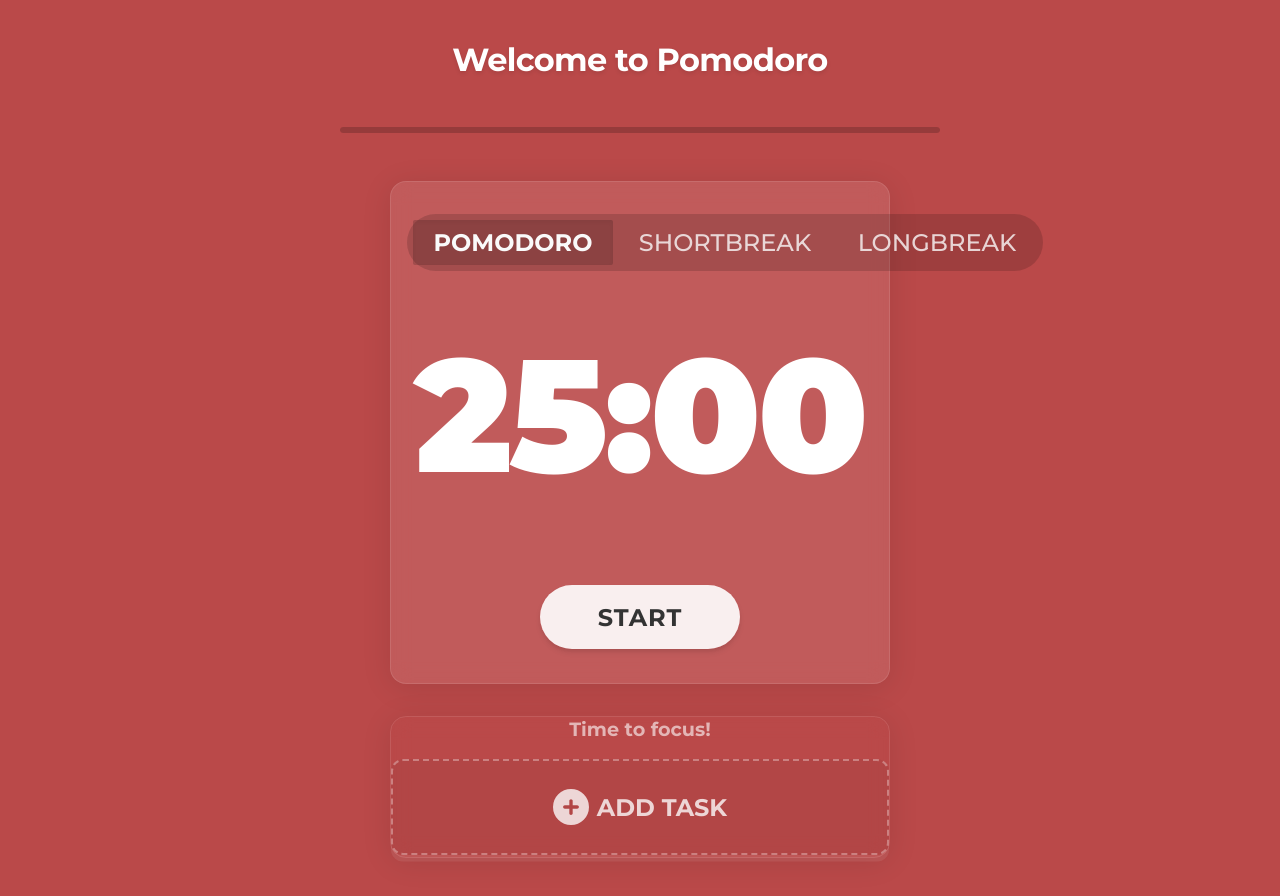
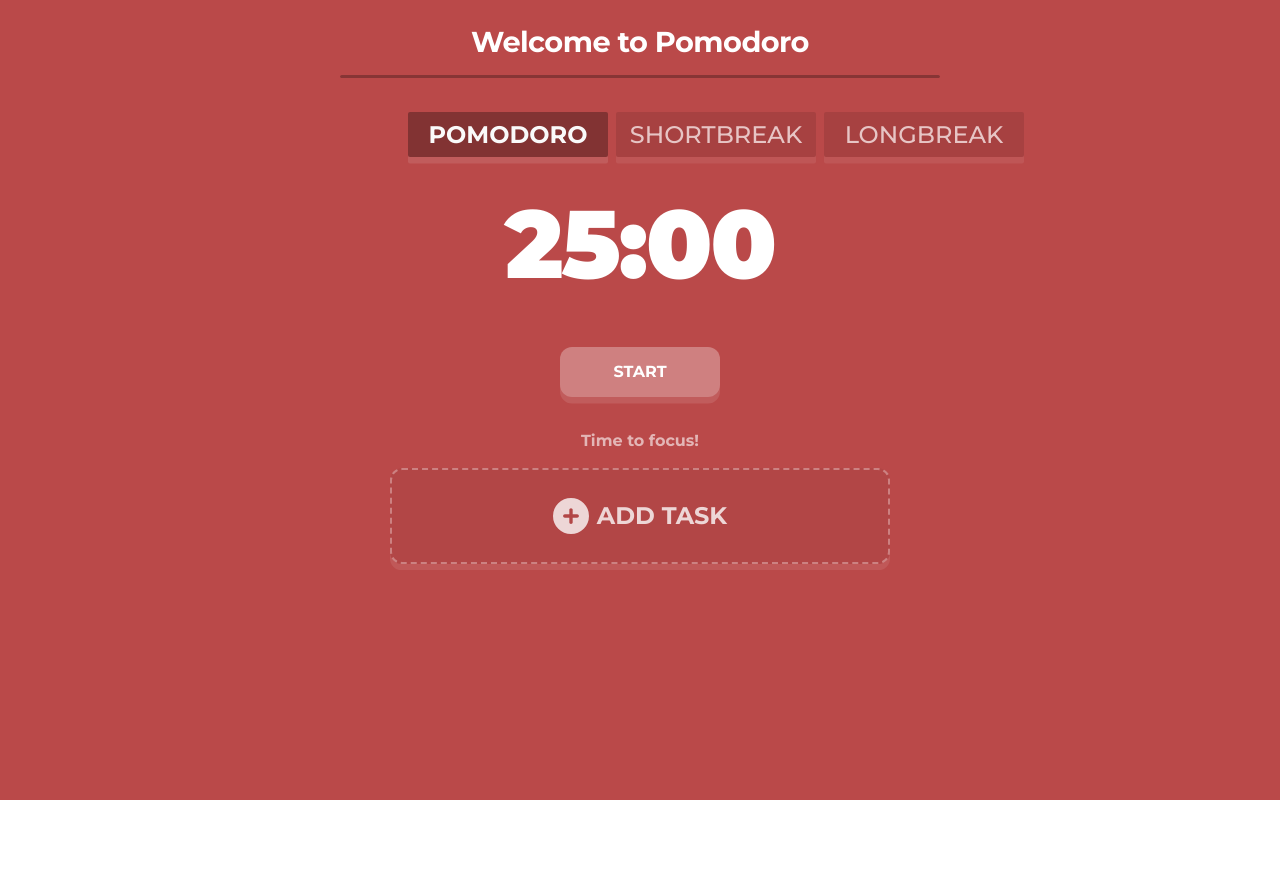
Before and after one commit to RafaelRojasCov/Clocker, a React (Create React App) app: page / in a window 1280 px wide. After the commit the page ends 800 px from the top, so only its background shows below. Built offline with nearby package versions, Linux system fonts and the light colour scheme.

Commit message:
Simplify UI: reduce sizes, remove heavy glassmorphism, fix button issues
Co-authored-by: RafaelRojasCov <15277835+RafaelRojasCov@users.noreply.github.com>

```diff
--- a/src/components/Button/Button.module.scss
+++ b/src/components/Button/Button.module.scss
@@ -27,6 +27,11 @@ $base-selector: ".button";
     background-color: rgba(255, 255, 255, 0.1);
   }
 
+  &:focus-visible {
+    outline: 2px solid rgba(255, 255, 255, 0.5);
+    outline-offset: 2px;
+  }
+
   @include mobile {
     font-size: 4vw;
     padding: var(--spacing-sm);
@@ -36,14 +41,13 @@ $base-selector: ".button";
 
   /* Basic variant (for tabs) */
   &#{$base-selector}__basic {
-    background-color: transparent;
+    background-color: rgba(0, 0, 0, 0.15);
     font-weight: 500;
-    opacity: 0.8;
-    box-shadow: none;
+    opacity: 0.7;
 
     &:hover {
-      background-color: rgba(0, 0, 0, 0.1);
-      opacity: 1;
+      background-color: rgba(0, 0, 0, 0.2);
+      opacity: 0.9;
       transform: none;
     }
 
@@ -55,39 +59,34 @@ $base-selector: ".button";
   /* Active state for basic */
   /* We use the full selector to ensure specificity */
   &#{$base-selector}__basic--active {
-      background-color: rgba(0, 0, 0, 0.15);
-      font-weight: 700;
+      background-color: rgba(0, 0, 0, 0.3);
+      font-weight: 600;
       opacity: 1;
       transform: none;
-      box-shadow: inset 0 2px 4px rgba(0, 0, 0, 0.05);
 
       &:hover {
-         background-color: rgba(0, 0, 0, 0.15); /* Keep it same or slightly darker */
+         background-color: rgba(0, 0, 0, 0.3); /* Keep it same or slightly darker */
       }
   }
 
   /* Primary variant */
   &#{$base-selector}__primary {
-    background-color: rgba(255, 255, 255, 0.9);
-    color: #333;
-    box-shadow: var(--shadow-soft);
-    width: 200px;
-    height: 64px;
-    font-size: 24px;
-    text-transform: uppercase;
-    letter-spacing: 1px;
-    border-radius: 32px;
+    background-color: rgba(255, 255, 255, 0.3);
+    color: #fff;
+    font-weight: 600;
+    width: 160px;
+    height: 50px;
+    font-size: 1rem;
+    border-radius: var(--radius-md);
 
     &:hover {
-      background-color: #ffffff;
-      box-shadow: var(--shadow-hover);
-      transform: translateY(-4px);
+      background-color: rgba(255, 255, 255, 0.4);
+      transform: translateY(-2px);
     }
 
     &:active {
-      box-shadow: var(--shadow-soft);
-      transform: translateY(2px);
-      background-color: rgba(255, 255, 255, 0.8);
+      transform: translateY(0px);
+      background-color: rgba(255, 255, 255, 0.2);
     }
   }
 
@@ -119,15 +118,22 @@ $base-selector: ".button";
     }
   }
 
-  /* Icon buttons (like Task arrow) */
-  /* If we used variant="basic" on them, they are handled above. */
-  /* If they have no variant but just icon, they get base style (which is fine, or we can override) */
+  /* Icon buttons */
 }
 
-#{$base-selector}__icon {
+#{$base-selector}__icon--start {
+  margin-right: var(--spacing-xs);
+}
+
+#{$base-selector}__icon--end {
+  margin-left: var(--spacing-xs);
+}
+
+/* Icon-only button (no text children) */
+#{$base-selector}__icon-only {
   padding: 0;
-  width: 48px;
-  height: 48px;
+  width: 40px;
+  height: 40px;
   border-radius: 50%;
 }
 
--- a/src/components/Button/Button.tsx
+++ b/src/components/Button/Button.tsx
@@ -54,6 +54,8 @@ export const Button: React.FC<ButtonProps> = ({
     placeContent,
   });
 
+  const isIconOnly = (startIcon || endIcon) && !children;
+
   return (
     <CompoundButton
       {...styledProps}
@@ -64,9 +66,9 @@ export const Button: React.FC<ButtonProps> = ({
         {
           [styles[`button__${variant}`]]: variant,
           [styles[`button__${variant}--active`]]: variant && active,
-          [styles[`button__icon`]]: endIcon || startIcon,
-          [styles[`button__icon--start`]]: startIcon,
-          [styles[`button__icon--end`]]: endIcon,
+          [styles[`button__icon-only`]]: isIconOnly,
+          [styles[`button__icon--start`]]: startIcon && children,
+          [styles[`button__icon--end`]]: endIcon && children,
         },
         className
       )}
--- a/src/components/Home/Home.module.scss
+++ b/src/components/Home/Home.module.scss
@@ -7,41 +7,40 @@ $base-selector: ".home";
   justify-content: flex-start;
   flex-direction: column;
   align-items: center;
-  gap: var(--spacing-xl); /* 32px */
+  gap: var(--spacing-md); /* Reduced from xl */
   min-height: 100vh;
   width: 100vw;
-  padding: var(--spacing-xxl); /* 40px */
+  padding: var(--spacing-lg); /* Reduced from xxl */
   color: #fff;
   transition: background-color 0.5s ease; /* Smooth transition for background changes */
 
   @include mobile {
     padding: var(--spacing-md);
-    gap: var(--spacing-md);
+    gap: var(--spacing-sm);
   }
 }
 
 #{$base-selector}__title {
   font-family: var(--font-primary);
   font-weight: 700;
-  font-size: 2.5rem; /* 40px */
+  font-size: 2rem; /* Reduced from 2.5rem */
   text-align: center;
   letter-spacing: -0.02em;
-  text-shadow: 0 2px 4px rgba(0,0,0,0.1);
 
   @include desktop-wide {
-    font-size: 2.2rem;
+    font-size: 2rem;
   }
 
   @include desktop {
-    font-size: 2rem;
+    font-size: 1.8rem;
   }
 
   @include tablet-wide {
-    font-size: 1.8rem;
+    font-size: 1.6rem;
   }
 
   @include tablet {
-    font-size: 1.5rem;
+    font-size: 1.4rem;
   }
 }
 
@@ -49,25 +48,25 @@ $base-selector: ".home";
   border: none;
   width: 100%;
   max-width: 600px;
-  height: 6px; /* Slightly thicker for better visibility */
-  background-color: rgba(0, 0, 0, 0.1);
-  border-radius: var(--radius-sm); /* Rounded ends */
-  margin: var(--spacing-md) 0;
-  overflow: hidden; /* Ensure rounded corners clip the fill */
+  height: 3px; /* Thinner for subtlety */
+  background-color: rgba(0, 0, 0, 0.15);
+  border-radius: var(--radius-sm);
+  margin: 0;
+  overflow: hidden;
 
   &::-moz-progress-bar {
-    background-color: rgba(255, 255, 255, 0.8);
+    background-color: rgba(255, 255, 255, 0.6);
     border-radius: var(--radius-sm);
   }
 
   // for chromium based browsers
   &::-webkit-progress-bar {
-    background-color: rgba(0, 0, 0, 0.1);
+    background-color: rgba(0, 0, 0, 0.15);
     border-radius: var(--radius-sm);
   }
 
   &::-webkit-progress-value {
-    background-color: rgba(255, 255, 255, 0.8);
+    background-color: rgba(255, 255, 255, 0.6);
     border-radius: var(--radius-sm);
     transition: width 0.3s ease;
   }
--- a/src/components/Home/Home.tsx
+++ b/src/components/Home/Home.tsx
@@ -56,7 +56,7 @@ const Home: React.FC = () => {
         value={currentTimeProgress}
       />
 
-      <Container maxW={"500px"} pd="var(--spacing-xl) var(--spacing-md)" bgColor="rgba(255,255,255,0.1)">
+      <Container maxW={"500px"} pd="var(--spacing-md)" bgColor="transparent">
         <TimerSelector
           timers={[pomodoro, shortBreak, longBreak]}
           handleReset={handleReset}
--- a/src/components/Home/TimerActions.module.scss
+++ b/src/components/Home/TimerActions.module.scss
@@ -7,17 +7,17 @@ $base-selector: ".timer-actions";
   grid-template-columns: 1fr auto 1fr;
   align-items: center;
   width: 100%;
-  margin-top: var(--spacing-lg);
+  margin-top: var(--spacing-md);
 
   > button:first-child {
     grid-column: 2 / 3;
     /* Ensure it doesn't shrink */
-    min-width: 200px;
+    min-width: 160px;
 
     @include mobile {
-       min-width: 150px;
-       font-size: 1.2rem;
-       height: 56px;
+       min-width: 140px;
+       font-size: 1rem;
+       height: 48px;
     }
   }
 }
--- a/src/components/Home/TimerSelector.module.scss
+++ b/src/components/Home/TimerSelector.module.scss
@@ -5,16 +5,12 @@ $base-selector: ".timer-selector";
 #{$base-selector} {
   display: flex;
   justify-content: center;
-  gap: var(--spacing-sm);
-  background-color: rgba(0, 0, 0, 0.15);
-  padding: var(--spacing-xs);
-  border-radius: 100px; /* Pill shape */
+  gap: var(--spacing-xs);
   width: fit-content;
   margin: 0 auto;
 
   @include mobile {
     gap: var(--spacing-xs);
     width: 100%;
-    border-radius: var(--radius-lg);
   }
 }
--- a/src/components/Layout/Container.module.scss
+++ b/src/components/Layout/Container.module.scss
@@ -4,10 +4,7 @@
   align-items: center;
   justify-content: center;
   margin: 0 auto;
-  border-radius: var(--radius-lg); /* 16px */
-  gap: var(--spacing-lg); /* 24px */
+  border-radius: var(--radius-md);
+  gap: var(--spacing-md);
   width: 100%;
-  backdrop-filter: blur(10px); /* Glassmorphism effect */
-  box-shadow: 0 4px 30px rgba(0, 0, 0, 0.1);
-  border: 1px solid rgba(255, 255, 255, 0.1);
 }
--- a/src/components/Timer/Timer.module.scss
+++ b/src/components/Timer/Timer.module.scss
@@ -13,23 +13,23 @@ $base-selector: ".timer";
   color: #fff;
 
   /* Responsive sizing */
-  font-size: 12rem; /* Large base size */
-  margin: var(--spacing-xl) 0;
+  font-size: 6rem; /* More reasonable base size */
+  margin: var(--spacing-md) 0;
 
   @include desktop {
-    font-size: 10rem;
+    font-size: 6rem;
   }
 
   @include tablet-wide {
-    font-size: 8rem;
+    font-size: 5rem;
   }
 
   @include tablet {
-    font-size: 20vw;
+    font-size: 4rem;
   }
 
   @include mobile {
-    font-size: 25vw;
-    margin: var(--spacing-md) 0;
+    font-size: 4rem;
+    margin: var(--spacing-sm) 0;
   }
 }
--- a/src/components/Todo/Task.module.scss
+++ b/src/components/Todo/Task.module.scss
@@ -16,22 +16,14 @@ $base-selector: ".task";
   gap: var(--spacing-sm);
   width: 100%;
   border-radius: var(--radius-md);
-  border-left: 6px solid rgba(0, 0, 0, 0.1);
-  min-height: 64px;
+  border-left: 4px solid rgba(0, 0, 0, 0.1);
+  min-height: 56px;
   margin: 0;
   padding: var(--spacing-sm) var(--spacing-md);
-  box-shadow: var(--shadow-soft);
-  cursor: pointer;
-  transition: all 0.2s ease;
-
-  &:hover {
-    transform: translateY(-2px);
-    box-shadow: var(--shadow-hover);
-    background-color: #fff;
-  }
+  box-shadow: 0 2px 4px rgba(0, 0, 0, 0.08);
 
   h2 {
-    font-size: 1.1rem;
+    font-size: 1rem;
     font-weight: 600;
     margin: 0;
     color: #444;
--- a/src/components/Todo/Todo.module.scss
+++ b/src/components/Todo/Todo.module.scss
@@ -2,3 +2,11 @@ $base-selector: ".todo";
 
 #{$base-selector} {
 }
+
+#{$base-selector}__heading {
+  opacity: 0.6;
+  font-size: 1rem;
+  text-align: center;
+  width: 100%;
+  margin: 0;
+}
--- a/src/components/Todo/Todo.tsx
+++ b/src/components/Todo/Todo.tsx
@@ -4,6 +4,7 @@ import { Button } from "../Button";
 import { TaskForm } from "./TaskForm";
 import { TaskList } from "./TaskList";
 import { faPlusCircle } from "@fortawesome/free-solid-svg-icons";
+import styles from "./Todo.module.scss";
 
 export const Todo = () => {
   const [formVisible, setFormVisible] = useState<boolean>(false);
@@ -29,7 +30,7 @@ export const Todo = () => {
 
   return (
     <Container maxW="500px" flexFlow="column" gap="var(--spacing-md)">
-      <h2 style={{ opacity: 0.6, fontSize: "1.2rem", textAlign: "center", width: "100%" }}>
+      <h2 className={styles.todo__heading}>
         Time to focus!
       </h2>
       <Button
```
